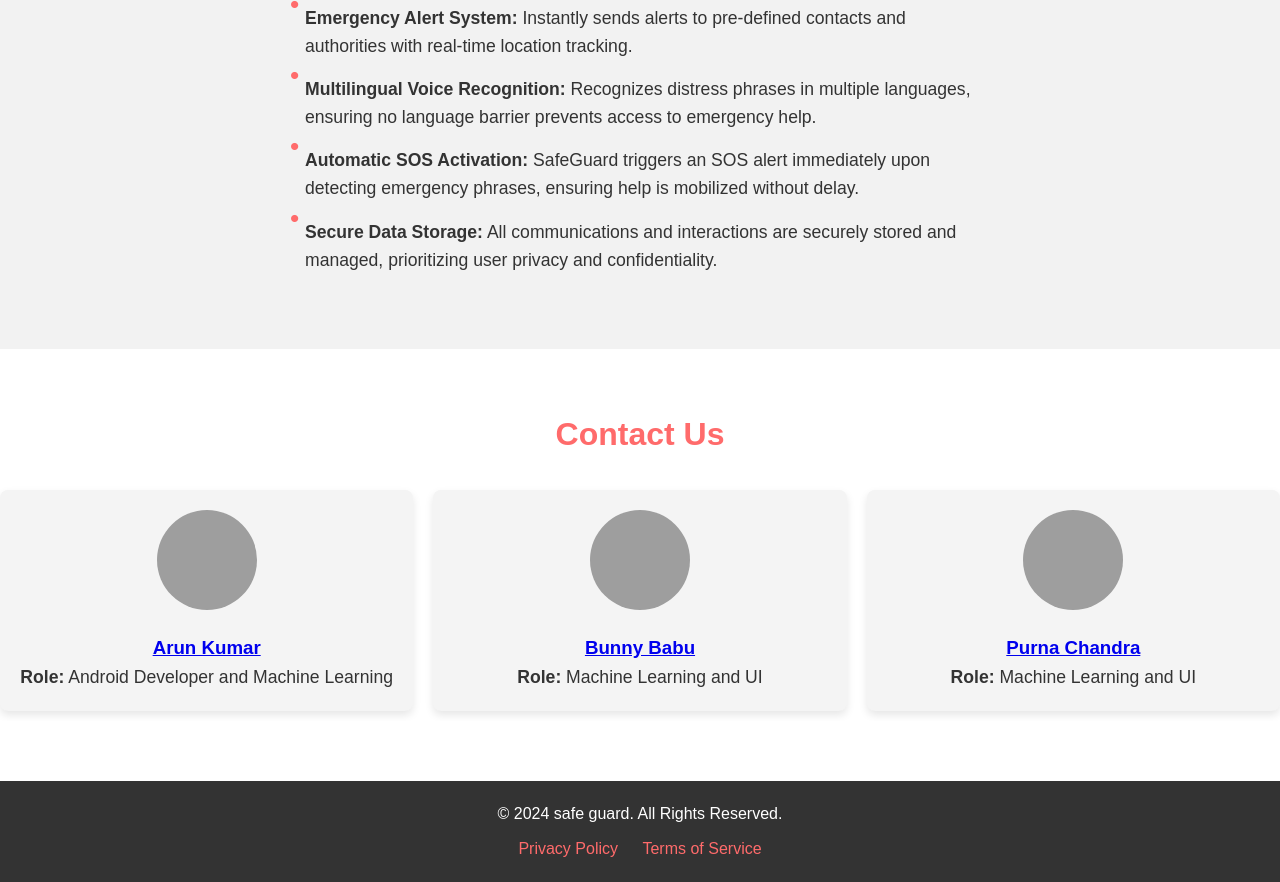
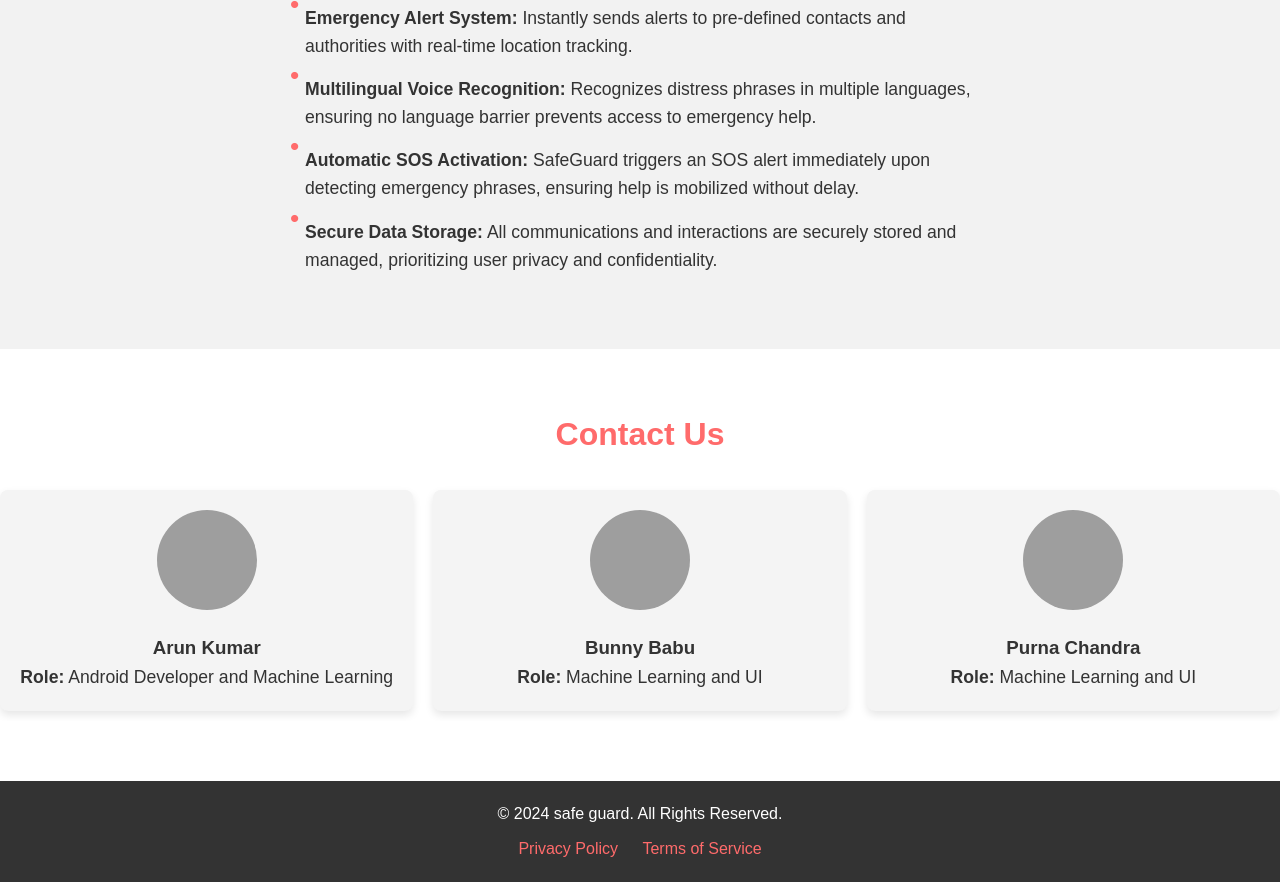
Before and after one commit to Purnachandra890/safe-guard, a plain HTML site: page index.html in a window 1280 px wide. Shown: the part 2225-3107 px from the top of the page. Drawn offline with Linux system fonts and the light colour scheme; grey boxes are pictures that could not be loaded.

Commit message:
Update style.css

```diff
--- a/style.css
+++ b/style.css
@@ -379,3 +379,7 @@ body {
     right: 20px; /* Distance from the right side of the screen */
     z-index: 1000; /* Make sure it stays on top of other elements */
   }
+.contact-link {
+    text-decoration: none; /* Remove underline */
+    color: inherit; /* Inherit the text color from the parent */
+  }
```
